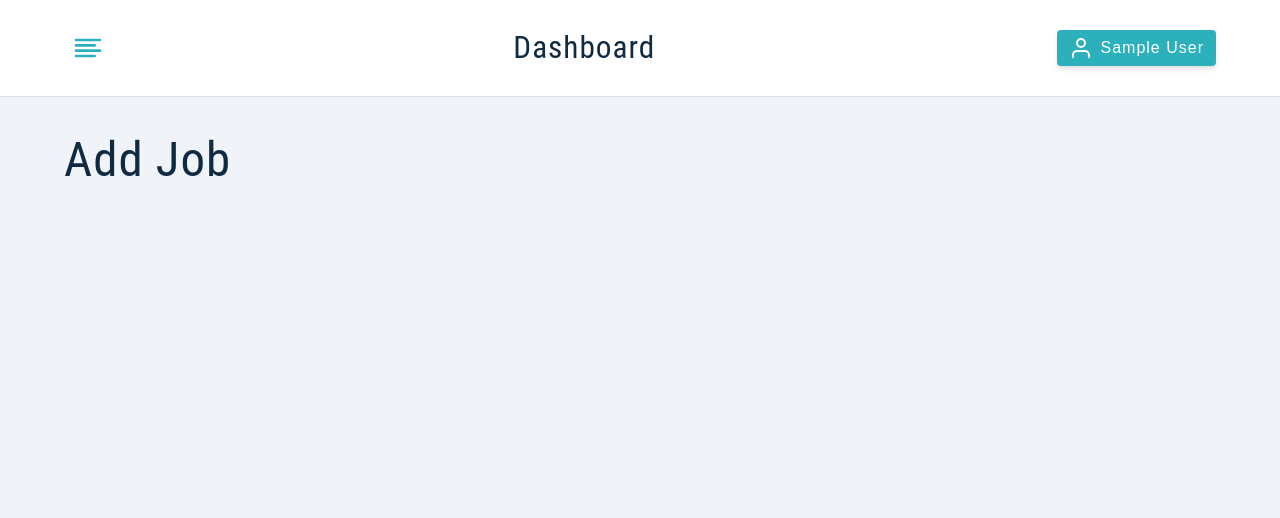
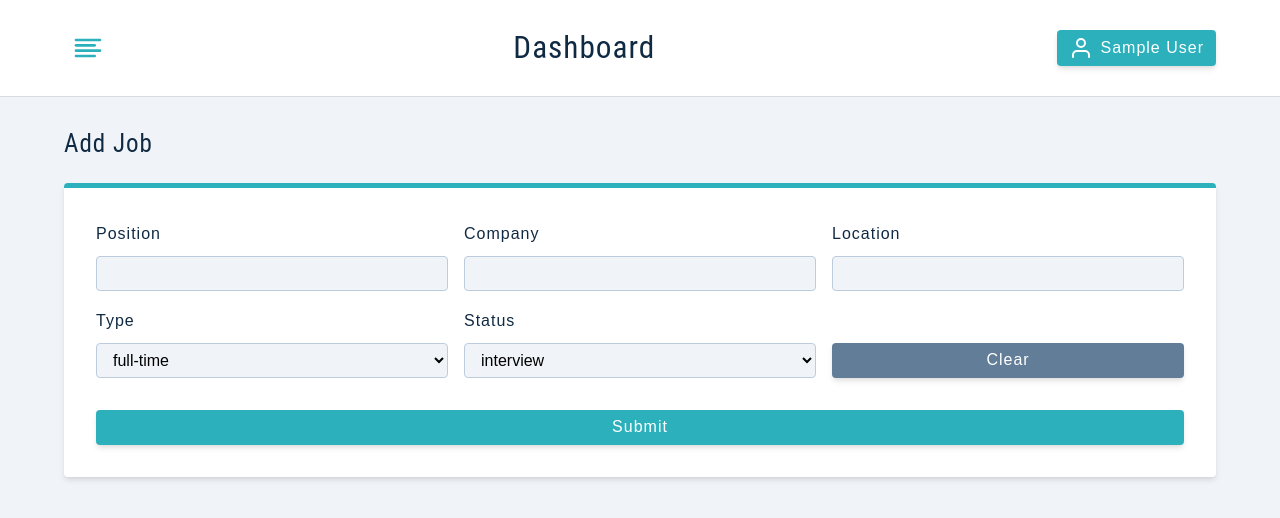
Before and after one commit to kubakar/mern-client, a React (Create React App) app: page /add-job in a window 1280 px wide. Shown: the top 518 px of the page. Built offline with nearby package versions, Linux system fonts and the light colour scheme; sample sign-in values are in the browser's storage.

Commit message:
add job handled in UI

```diff
--- /dev/null
+++ b/src/components/FormSelectRow.tsx
@@ -0,0 +1,43 @@
+import React from "react";
+
+type Props = {
+  // type: React.HTMLInputTypeAttribute;
+  options: string[];
+  value: string;
+  name: string;
+  handleChange?: React.ChangeEventHandler;
+  labelText?: string;
+};
+
+const FormSelectRow: React.FC<Props> = (props) => {
+  const { options, value, name, handleChange, labelText } = props;
+
+  return (
+    <div className="form-row">
+      <label htmlFor={name} className="form-label">
+        {labelText ?? name}
+      </label>
+
+      <select
+        name={name}
+        value={value}
+        onChange={handleChange}
+        className="form-select"
+      >
+        {options.map((item, idx) => {
+          return (
+            <option value={item} key={idx}>
+              {item}
+            </option>
+          );
+        })}
+      </select>
+    </div>
+  );
+};
+
+FormSelectRow.defaultProps = {
+  handleChange: () => {},
+};
+
+export default FormSelectRow;
--- a/src/context/appContext.tsx
+++ b/src/context/appContext.tsx
@@ -7,6 +7,27 @@ import React, {
 import reducer from "./reducer";
 import { State, ActionKind, User } from "./reducer";
 import axios, { AxiosInstance } from "axios";
+
+const getAxiosWithToken = (token: string, logoutUserMethod: VoidFunction) => {
+  // axios setup
+  const axiosWithToken = axios.create({
+    headers: { Authorization: `Bearer ${token}` },
+  });
+
+  // handle these call with interceptors
+  axiosWithToken.interceptors.response.use(
+    (response) => response,
+    (error) => {
+      if (error.response.status === 401) {
+        console.log("!! AUTH ERROR !!");
+        logoutUserMethod();
+      }
+      return Promise.reject(error);
+    }
+  );
+
+  return axiosWithToken;
+};
 
 // get values from local storage
 const token = localStorage.getItem("token");
@@ -32,7 +53,7 @@ const initialState: State = {
 type StateMethods = {
   displayAlert: (text: string, type?: string) => void;
   showLoading: (visible: boolean) => void;
-  loginUser: (user: UserResponse) => void; // also used to update user
+  loginUpdateUser: (user: UserResponse) => void; // also used to update user
 
   logoutUser: () => void;
   // updateUser: (user: UserResponse) => void; // TBD
@@ -57,24 +78,6 @@ export const AppContextProvider: React.FC<AppProviderProps> = (props) => {
   // reducer
   const [state, disptach] = useReducer(reducer, initialState);
 
-  // axios setup
-  const axiosWithToken = axios.create({
-    headers: { Authorization: `Bearer ${state.token}` },
-  });
-
-  // handle these call with interceptors
-  axiosWithToken.interceptors.response.use(
-    (response) => response,
-    (error) => {
-      if (error.response.status === 401) {
-        console.log("!! AUTH ERROR !!");
-        stateMethods.logoutUser();
-      }
-      return Promise.reject(error);
-    }
-  );
-  // =================
-
   const ctxClearAlert = () => {
     setTimeout(() => {
       disptach({ type: ActionKind.ClearAlert, payload: {} });
@@ -83,10 +86,6 @@ export const AppContextProvider: React.FC<AppProviderProps> = (props) => {
 
   const ctxRemoveUserToLocalStorage = (items: string[]) => {
     items.forEach((item) => localStorage.removeItem(item));
-  };
-
-  const stateUtils: StateUtils = {
-    axiosWithToken,
   };
 
   const stateMethods: StateMethods = {
@@ -107,7 +106,7 @@ export const AppContextProvider: React.FC<AppProviderProps> = (props) => {
     }, []),
 
     // also used to update user
-    loginUser: useCallback((currentUser) => {
+    loginUpdateUser: useCallback((currentUser) => {
       const { user, token } = currentUser;
 
       disptach({
@@ -128,6 +127,15 @@ export const AppContextProvider: React.FC<AppProviderProps> = (props) => {
     },
   };
 
+  // axios instance with token
+  const axiosWithToken = getAxiosWithToken(
+    state.token || "",
+    stateMethods.logoutUser
+  );
+  const stateUtils: StateUtils = {
+    axiosWithToken,
+  };
+
   return (
     <AppContext.Provider value={{ ...state, ...stateMethods, ...stateUtils }}>
       {props.children}
--- a/src/pages/Register.tsx
+++ b/src/pages/Register.tsx
@@ -54,11 +54,7 @@ const Register: React.FC<Props> = () => {
 
   // global state and useNavigate
   const navigate = useNavigate();
-  const { user, displayAlert, loginUser } = useAppContext();
-
-  // const registerApi = async (currentUser: formType) =>
-  //   axios.post("/api/auth/register", currentUser);
-  // // axios.get("/api/auth/getUsers");
+  const { user, displayAlert, loginUpdateUser } = useAppContext();
 
   const setupUser = async (currentUser: formType, login: boolean) => {
     const path = login ? "login" : "register";
@@ -70,16 +66,12 @@ const Register: React.FC<Props> = () => {
     true
   );
 
-  // useEffect(() => {
-  //   showLoading(apiLoading);
-  // }, [apiLoading]);
-
   useEffect(() => {
     if (apiData) {
       if (apiData.token) {
         console.log("TOKEN !!");
         displayAlert("User Logged In! Redirecting...", "success");
-        loginUser(apiData); // proceed with global state changed (token received)
+        loginUpdateUser(apiData); // proceed with global state changed (token received)
       } else {
         console.log("NO ... TOKEN !!");
         displayAlert("User Created!", "success");
@@ -87,7 +79,7 @@ const Register: React.FC<Props> = () => {
       }
     }
     if (apiError) displayAlert(apiError.data.msg);
-  }, [apiData, apiError, displayAlert, loginUser]);
+  }, [apiData, apiError, displayAlert, loginUpdateUser]);
   // display & showLoading => useCallback?
 
   // redirect to other page if user is seeded to context ()
--- a/src/pages/dashboard/AddJob.tsx
+++ b/src/pages/dashboard/AddJob.tsx
@@ -1,9 +1,160 @@
-// import { useEffect } from "react";
+import { useEffect, useState } from "react";
+
+import styled from "styled-components";
+import { useAppContext } from "../../context/appContext";
+import FormRow from "../../components/FormRow";
+import FormSelectRow from "../../components/FormSelectRow";
+import LoadingLocal from "../../components/LoadingLocal";
+import { useApi } from "../../utils/hooks";
+
+const Wrapper = styled.section`
+  .form {
+    width: 100%;
+    max-width: 100%; // overrides !
+    display: grid;
+    grid-template-columns: 1fr 1fr 1fr;
+    align-items: end;
+    column-gap: 1rem;
+
+    border-top: 5px solid var(--primary-500);
+    /* spinner relation */
+    position: relative;
+  }
+  .btn[type="submit"] {
+    margin-top: 1rem;
+    grid-column: -1/1;
+  }
+
+  .clear-btn {
+    background: var(--grey-500);
+    margin-bottom: 1rem;
+  }
+  .clear-btn:hover {
+    background: var(--black);
+  }
+`;
 
 type Props = {};
 
+type formType = {
+  position: string;
+  company: string;
+  location: string;
+  status: string;
+  type: string;
+};
+
+const statusOptions = ["interview", "declined", "pending"];
+const typeOptions = ["full-time", "part-time", "remote", "internship"];
+
+const initialState: formType = {
+  position: "",
+  company: "",
+  location: "",
+  // selects
+  status: statusOptions[0],
+  type: typeOptions[0],
+};
+
 const AddJob: React.FC<Props> = () => {
-  return <h1>Add Job</h1>;
+  const [formValues, setFormValues] = useState<formType>(initialState);
+  const [isEditing, setIsEditing] = useState<boolean>(false);
+
+  const { displayAlert, axiosWithToken } = useAppContext();
+
+  // other methods
+  const handleChange = (e: React.ChangeEvent<HTMLInputElement>) => {
+    const { name, value } = e.target;
+    setFormValues((prev) => ({ ...prev, [name]: value }));
+  };
+
+  const handleClear = () => {
+    setFormValues(initialState);
+  };
+
+  const validateInput = (data: formType): boolean => {
+    const { position, company, location } = data;
+    if (!(position && location && company)) return false;
+    return true;
+  };
+
+  const createJob = async (job: formType) =>
+    axiosWithToken.post(`/api/job`, job); // custom axios instance
+
+  const [apiData, apiError, apiLoading, apiCall] = useApi(createJob);
+
+  useEffect(() => {
+    if (apiData) {
+      console.log(apiData);
+      displayAlert("Job added!", "success");
+    }
+    if (apiError) displayAlert(apiError.data.msg);
+  }, [apiData, apiError, displayAlert]);
+
+  const onSubmit = (e: React.FormEvent) => {
+    e.preventDefault();
+
+    if (isEditing) {
+      console.log("Editing API TBD...");
+    } else {
+      if (!validateInput(formValues))
+        return displayAlert("Please provide all values");
+
+      apiCall(formValues);
+    }
+  };
+
+  const getFormInputs = (dataObject: Partial<formType>) => {
+    return Object.entries(dataObject)
+      .filter(([, v]) => !v) // get empty strings only for standard inputs
+      .map(([k]) => ({ name: k, type: "text" }));
+  };
+
+  return (
+    <Wrapper>
+      <h4>{isEditing ? "Edit Job" : "Add Job"}</h4>
+
+      <form onSubmit={onSubmit} action="" className="form">
+        {apiLoading && <LoadingLocal />}
+        {getFormInputs(initialState).map(({ name, type }) => {
+          return (
+            <FormRow
+              key={`key-${name}`}
+              name={name}
+              type={type}
+              value={formValues[name as keyof formType]}
+              handleChange={handleChange}
+            />
+          );
+        })}
+
+        <FormSelectRow
+          options={typeOptions}
+          name="type"
+          value={formValues.type}
+          handleChange={handleChange}
+        />
+        <FormSelectRow
+          options={statusOptions}
+          name="status"
+          value={formValues.status}
+          handleChange={handleChange}
+        />
+
+        <button
+          disabled={apiLoading}
+          type="button"
+          className="btn btn-block clear-btn"
+          onClick={handleClear}
+        >
+          Clear
+        </button>
+        <button disabled={apiLoading} type="submit" className="btn btn-block">
+          Submit
+        </button>
+      </form>
+    </Wrapper>
+  );
 };
 
 export default AddJob;
--- a/src/pages/dashboard/Profile.tsx
+++ b/src/pages/dashboard/Profile.tsx
@@ -1,5 +1,4 @@
 import React, { useState, useEffect } from "react";
-import axios from "axios";
 
 import styled from "styled-components";
 import FormRow from "../../components/FormRow";
@@ -14,7 +13,7 @@ const Wrapper = styled.section`
     max-width: 100%; // overrides !
     display: grid;
     grid-template-columns: 1fr 1fr;
-    align-items: center;
+    align-items: end;
     column-gap: 1rem;
 
     border-top: 5px solid var(--primary-500);
@@ -46,7 +45,8 @@ const initialState: formType = {
 const Register: React.FC<Props> = () => {
   const [formValues, setFormValues] = useState<formType>(initialState);
 
-  const { user, displayAlert, loginUser, axiosWithToken } = useAppContext();
+  const { user, displayAlert, loginUpdateUser, axiosWithToken } =
+    useAppContext();
 
   useEffect(() => {
     if (user) {
@@ -84,11 +84,11 @@ const Register: React.FC<Props> = () => {
     if (apiData?.token) {
       console.log(apiData);
       displayAlert("User Updated!", "success");
-      loginUser(apiData); // proceed with global state changed (token received)
+      loginUpdateUser(apiData); // proceed with global state changed (token received)
       // update ctx (works same as login)
     }
     if (apiError) displayAlert(apiError.data.msg);
-  }, [apiData, apiError, displayAlert, loginUser]);
+  }, [apiData, apiError, displayAlert, loginUpdateUser]);
 
   const onSubmit = (e: React.FormEvent) => {
     e.preventDefault();
@@ -112,7 +112,7 @@ const Register: React.FC<Props> = () => {
           { name: "name", type: "text" },
           { name: "email", type: "email" },
           { name: "lastName", type: "text" },
-          { name: "location", type: "location" },
+          { name: "location", type: "text" },
         ].map(({ name, type }) => {
           return (
             <FormRow
```
